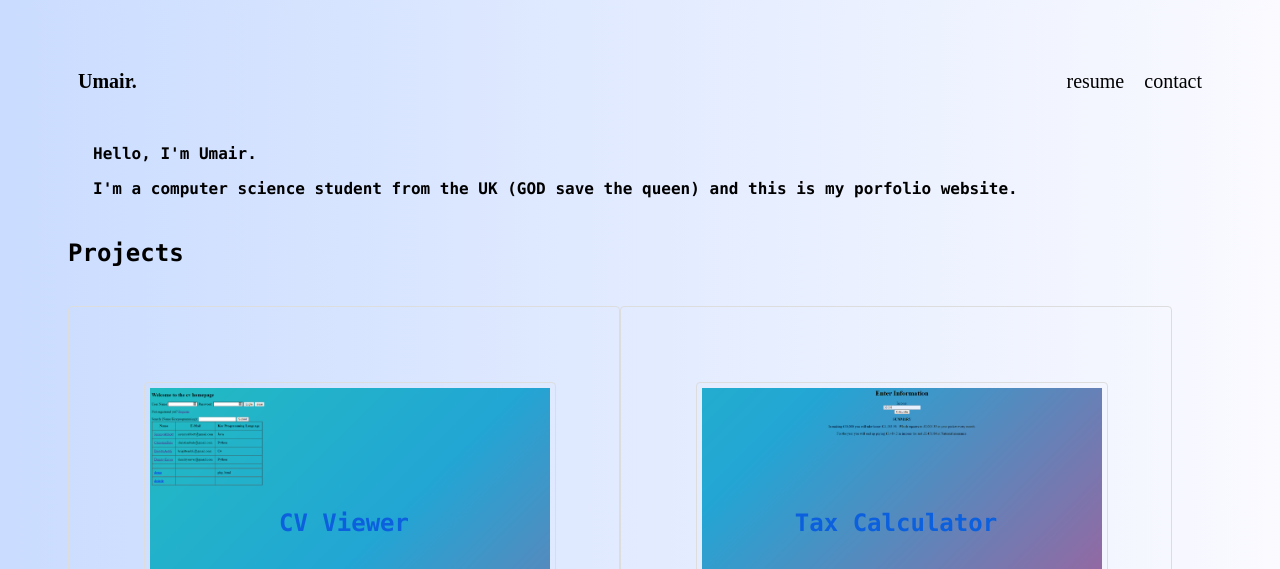
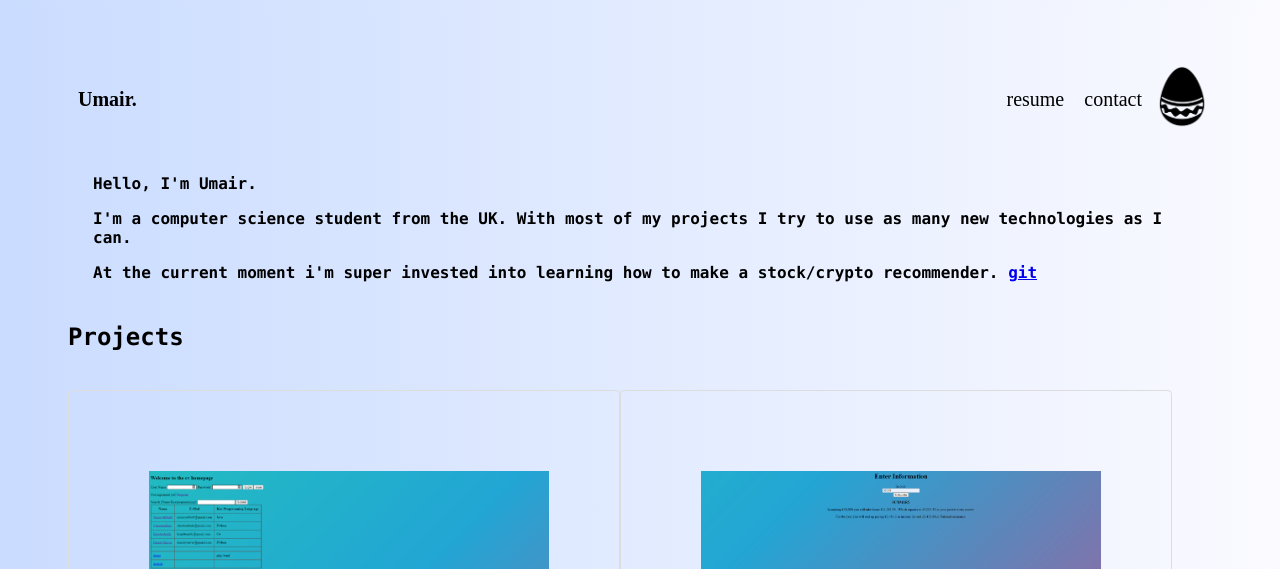
Before and after one commit to DICEXSOLO/PortfolioWebsite, a plain HTML site: page moiwebsite/index.html in a window 1280 px wide. Shown: the top 569 px of the page. Drawn offline with Linux system fonts and the light colour scheme.

Commit message:
update#3

```diff
--- a/moiwebsite/index.html
+++ b/moiwebsite/index.html
@@ -15,6 +15,12 @@
         <section class="s1">
             <div class="main-container">
 
+                <div class="easterEgg">
+                        <a href="https://www.youtube.com/watch?v=dQw4w9WgXcQ">
+                            <img src="images/easteregg.PNG" alt="easterEgg">
+                        </a>
+                        <br>
+                </div>
                 <div class="nav">
                     <a class="home" href="index.html">Umair.</a>
                     <div class="nav-right">
@@ -25,8 +31,12 @@
 
                 <div class="introduction">
                     <p>Hello, I'm Umair.</p>
-                    <p>I'm a computer science student from the UK (GOD save the queen)
-                         and this is my porfolio website.</p>
+                    <p>I'm a computer science student from the UK. With most of my projects
+                        I try to use as many new technologies as I can.
+                    </p>
+                    <p>At the current moment i'm super invested into learning how to make a
+                        stock/crypto recommender. <a href="https://github.com/ukhalid123456/ML">git</a>
+                    </p>
                 </div>
 
                 <div class="projects">
--- a/moiwebsite/styles.css
+++ b/moiwebsite/styles.css
@@ -8,7 +8,6 @@ h1{
 }
 
 img{
-    border: 1px solid #ddd;
     border-radius: 4px;
     padding: 5px;
     width: 400px;
@@ -16,6 +15,12 @@ img{
 .main-container{
     padding:50px;
     margin:10px;
+}
+
+.easterEgg img{
+    float:right;
+    width:50px;
+
 }
 
 .home{
```
Also changed, not shown: moiwebsite/images/easteregg.PNG (added), 2 other files.
